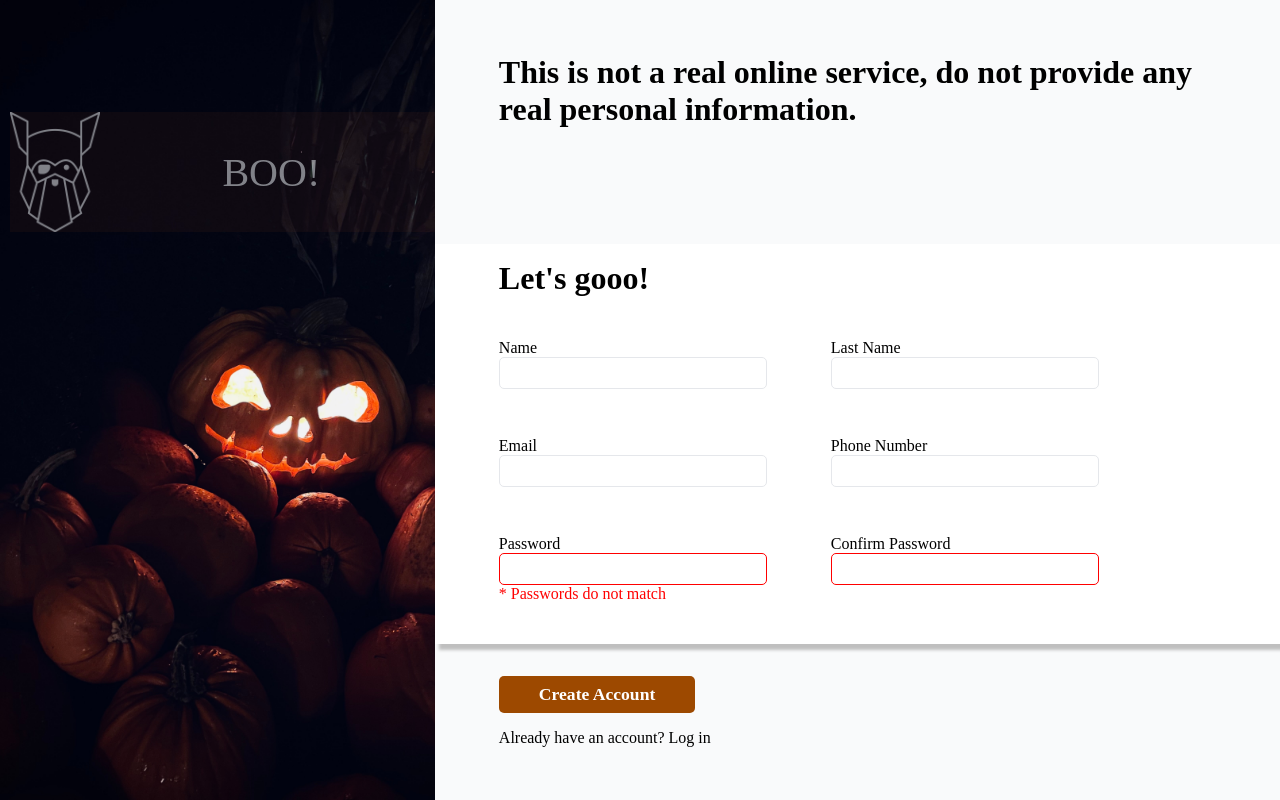
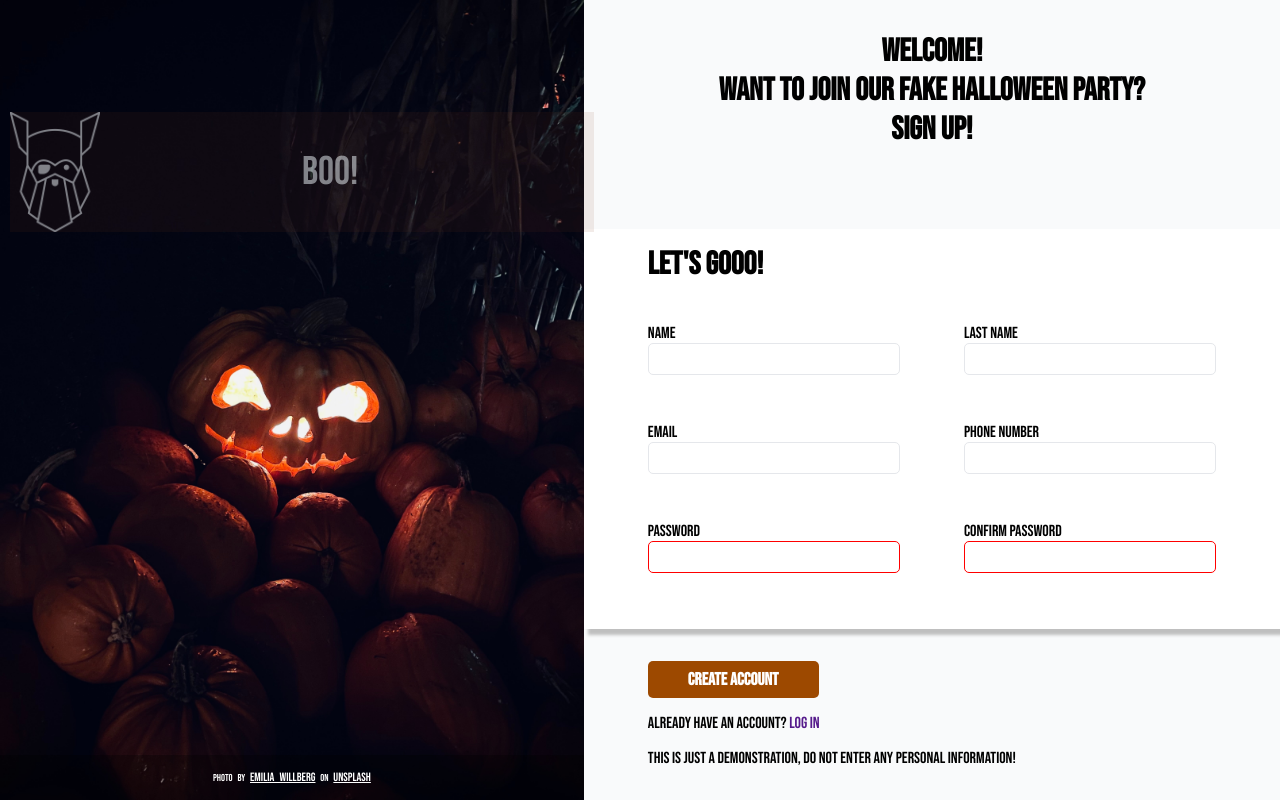
Before and after one commit to LuGodi/top-form-project, a plain HTML site: page index.html in a window 1280 px wide. Drawn offline with Linux system fonts and the light colour scheme.

Commit message:
Add Halloween text, javascript for password

```diff
--- a/index.html
+++ b/index.html
@@ -10,12 +10,12 @@
   <body>
     <div class="main-container">
       <div class="left-container">
-        <div class="logo"><span class="logo-text">BOO!</span></div>
+        <div class="logo"><span class="logo-text">BOO!</span></div><div class="photo-credit-container">Photo By <a href="https://unsplash.com/@emilia4505" target="_blank">Emilia Willberg</a> on <a href="https://unsplash.com/" target="_blank">Unsplash</a></a></div>
       </div>
       <div class="right-container">
         <h1>
-          This is not a real online service, do not provide any real personal
-          information.
+          Welcome!<br />Want to join our fake halloween party? <br />
+          Sign Up!
         </h1>
 
         <div class="form-container">
@@ -28,23 +28,23 @@
             ><label for="phone-number"
               >Phone Number<input type="tel" id="phone-number" /></label
             ><label for="password"
-              >Password<input
-                type="password"
-                id="password"
-                class="error"
-                required /><span class="display-password-error"></span></label
+              >Password<input type="password" id="password" required /><span
+                class="display-password-error"></span></label
             ><label for="password-confirmation"
               >Confirm Password<input
                 type="password"
                 id="password-confirmation"
-                class="error"
                 required
             /></label>
           </form>
         </div>
         <div class="button-container">
           <button type="submit" form="subscribe">Create Account</button
-          ><span>Already have an account? Log in</span>
+          ><span>Already have an account? <a href="">Log in</a></span
+          ><span
+            >This is just a demonstration, do not enter any personal
+            information!</span
+          >
         </div>
       </div>
     </div>
--- a/script.js
+++ b/script.js
@@ -0,0 +1,17 @@
+const passwordInput = document.querySelector("#password");
+const passwordConfirmationInput = document.querySelector(
+  "#password-confirmation"
+);
+
+passwordConfirmationInput.addEventListener("input", (e) => {
+  if (e.target.value !== passwordInput.value) {
+    passwordInput.classList.add("error");
+    passwordConfirmationInput.classList.add("error");
+  } else {
+    passwordInput.classList.remove("error");
+    passwordConfirmationInput.classList.remove("error");
+  }
+});
+
+console.log(passwordInput);
+console.log(passwordConfirmationInput);
--- a/style.css
+++ b/style.css
@@ -1,7 +1,12 @@
+@import url("https://fonts.googleapis.com/css2?family=Bebas+Neue&display=swap");
 * {
   box-sizing: border-box;
   margin: 0;
   padding: 0;
+  font-family: "Bebas Neue", sans-serif;
+}
+a {
+  text-decoration: none;
 }
 input,
 textarea,
@@ -32,7 +37,8 @@ body {
 
   background-repeat: no-repeat;
   display: flex;
-  justify-content: center;
+  flex-direction: column;
+  justify-content: space-between;
 }
 .left-container .logo {
   height: 15vh;
@@ -59,7 +65,7 @@ body {
 }
 .right-container {
   flex-grow: 1;
-  align-self: center;
+
   min-height: 80vh;
   height: fit-content;
 }
@@ -67,6 +73,8 @@ body {
 .right-container > h1 {
   padding-left: 4rem;
   padding-right: 4rem;
+  text-align: center;
+  margin-top: 2rem;
 }
 
 .form-container {
@@ -75,7 +83,7 @@ body {
   background-color: white;
   min-height: 50vh;
   padding: 1rem 4rem;
-  margin-top: 14.5vh;
+  margin-top: 10vh;
   box-shadow: 5px 5px 3px 1px #bfbfbf;
 }
 .form-container form {
@@ -114,7 +122,8 @@ body {
 .form-container form input:invalid {
   border: 1px solid red;
 }
-.form-container form input.error:invalid + span::after {
+.form-container form input.error:invalid + span::after,
+.form-container form input.error + span::after {
   content: "* Passwords do not match";
   position: absolute;
   color: red;
@@ -137,3 +146,17 @@ body {
   color: white;
   font-weight: bolder;
 }
+
+.photo-credit-container {
+  color: white;
+  padding: 15px;
+  text-align: center;
+  background-color: rgb(0, 0, 0, 0.3);
+  font-size: 10px;
+  word-spacing: 0.8ch;
+}
+.photo-credit-container a {
+  color: white;
+  text-decoration: underline;
+  font-size: 12px;
+}
```
